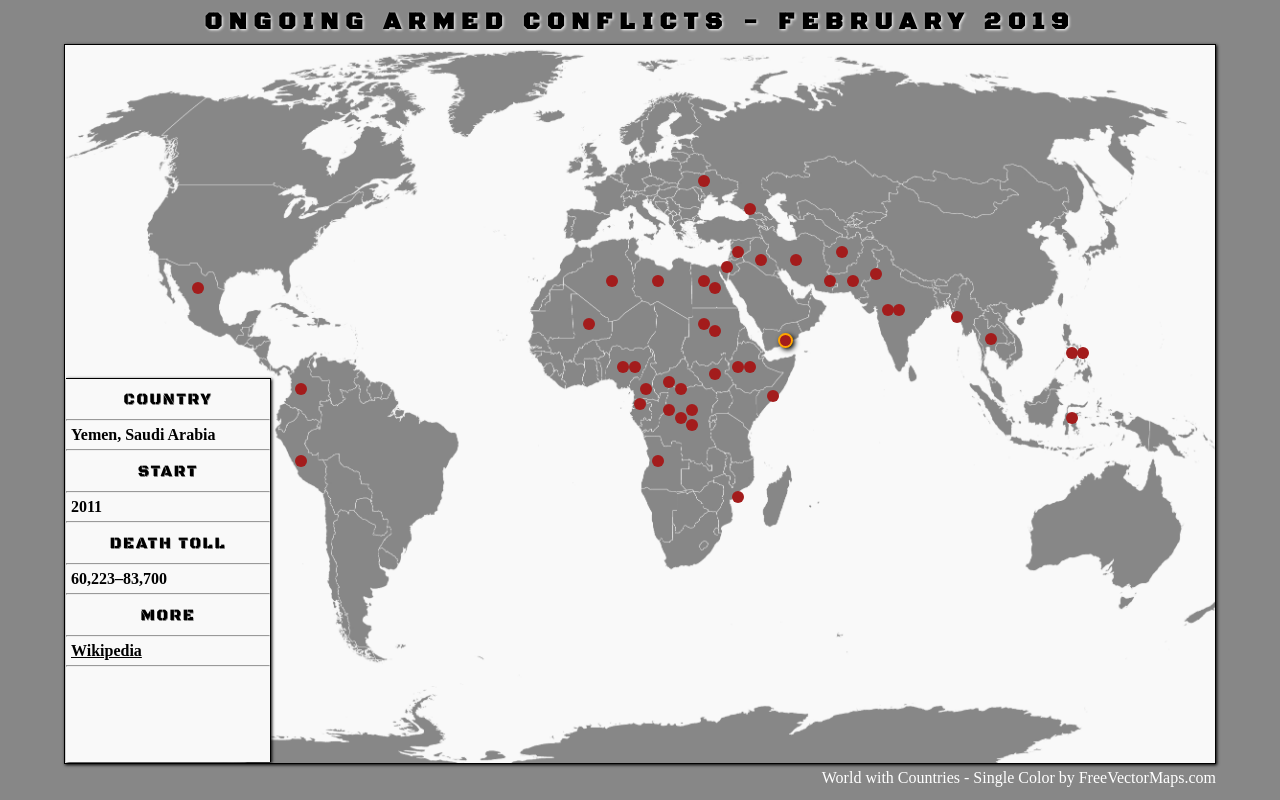
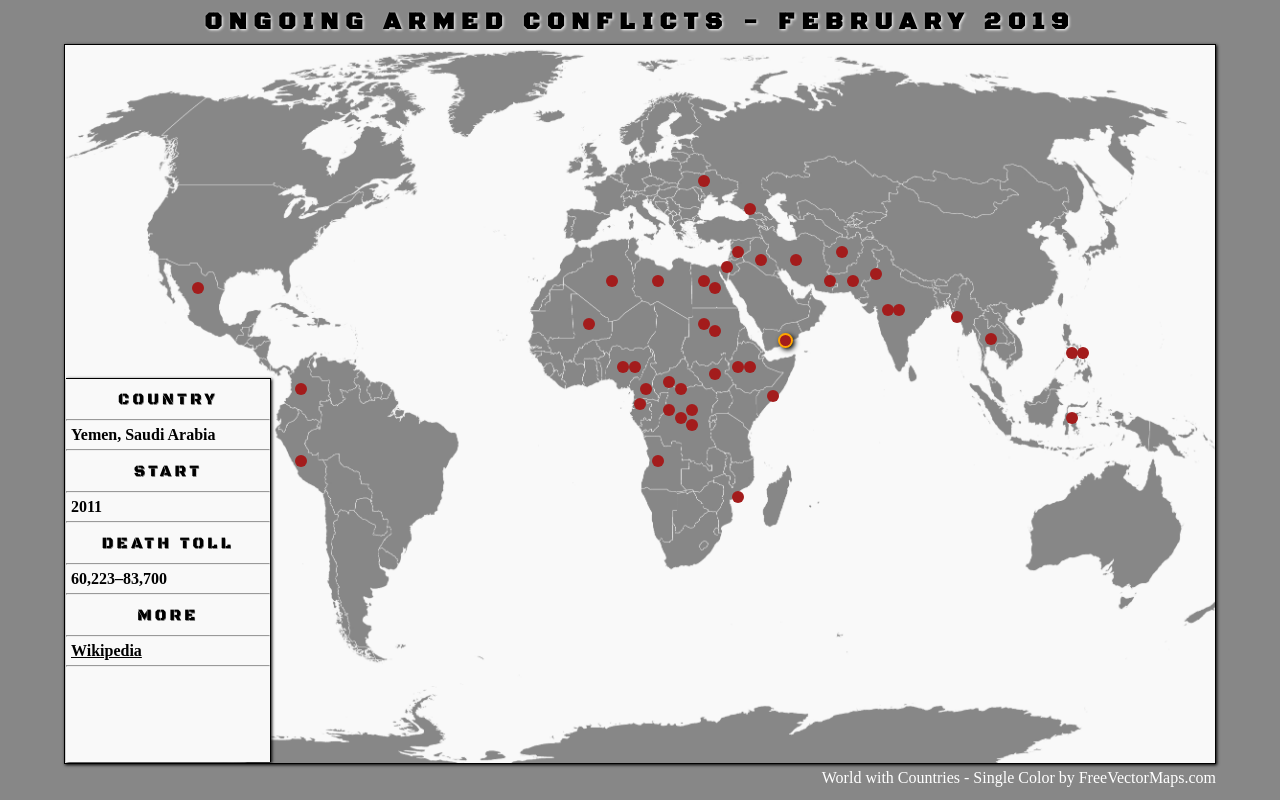
Before and after one commit to AlexxBoro/first_react_project, a React app: page / in a window 1280 px wide. Built offline with nearby package versions, Linux system fonts and the light colour scheme.

Commit message:
added readme file and some styles

```diff
--- a/src/scss/main.scss
+++ b/src/scss/main.scss
@@ -107,7 +107,7 @@ img{
     text-align:center;
     background-color:rgb(249,249,249);
     font-family: 'Black Ops One', cursive;
-    letter-spacing: 0.1em;
+    letter-spacing: 0.2em;
     text-transform: uppercase;
     text-shadow: 0.5px 0.5px 0.5px rgb(135,135,135);
 }
```
Also changed, not shown: README.md.
